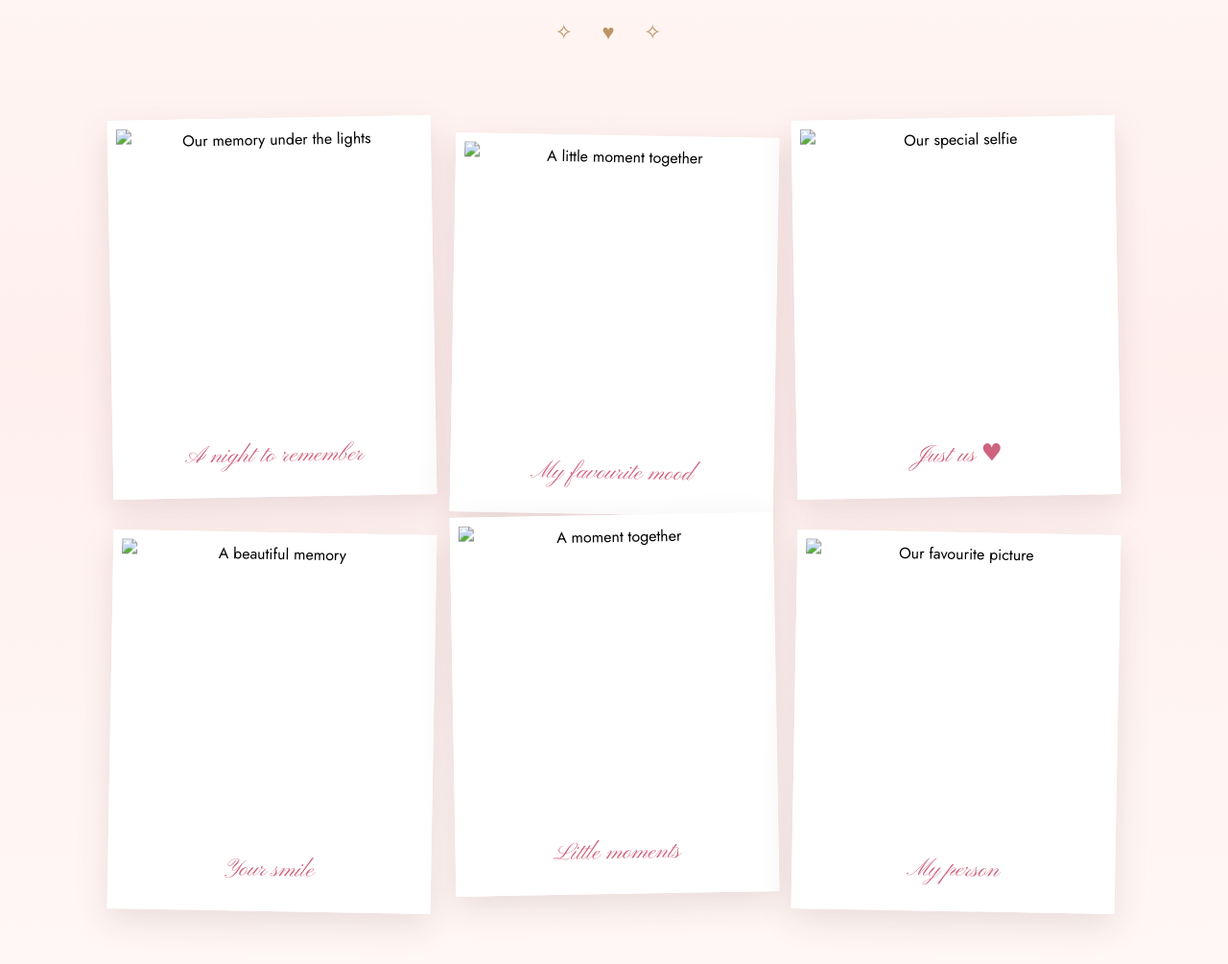
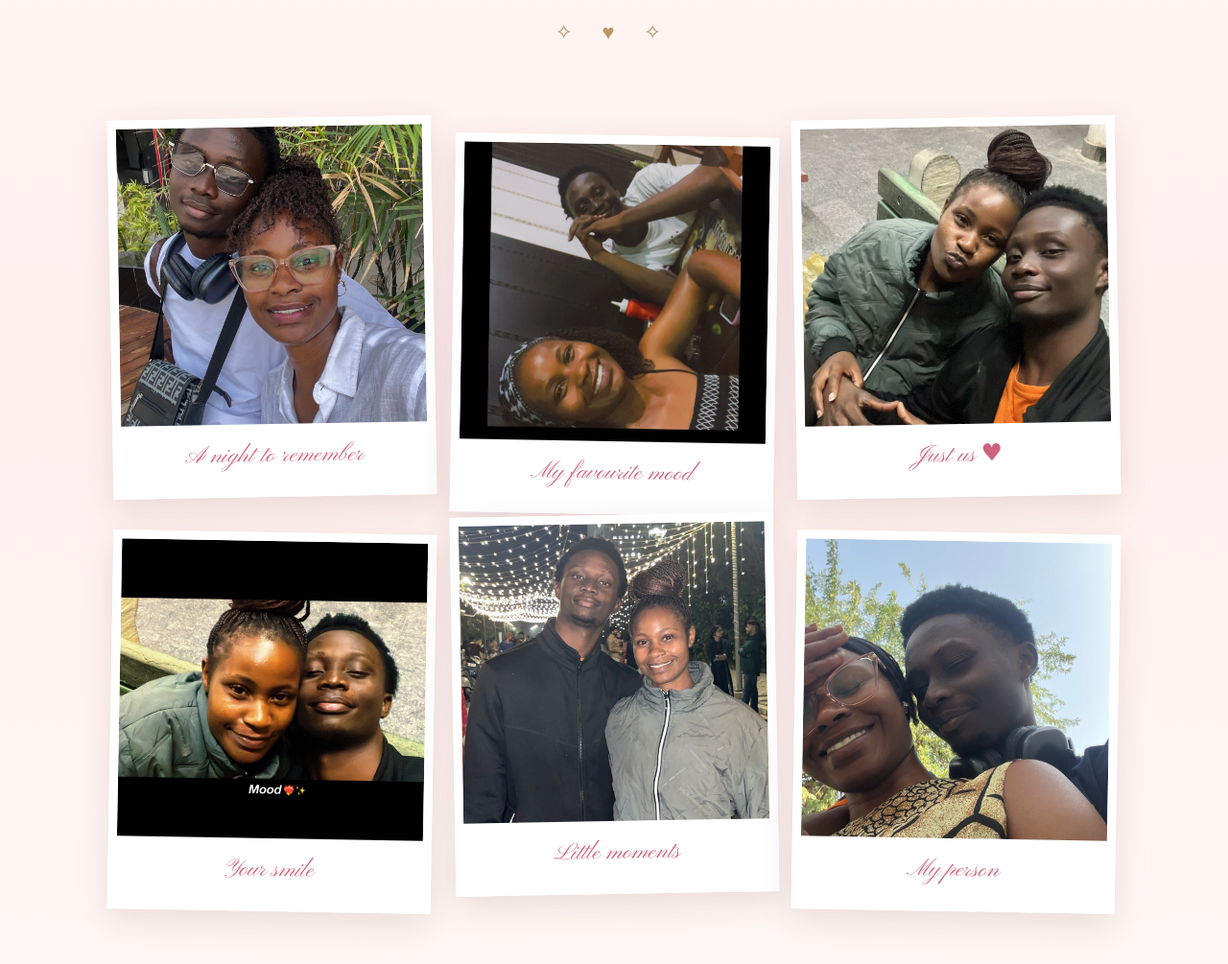
Before and after one commit to ANONYME-hker/anonyme, a plain HTML site: page INDEX.HTML in a window 1280 px wide. Shown: the part 2160-3165 px from the top of the page at 96% size. Drawn offline with nearby package versions, Linux system fonts and the light colour scheme.

Commit message:
Update INDEX.HTML

```diff
--- a/INDEX.HTML
+++ b/INDEX.HTML
@@ -537,32 +537,32 @@ footer small {
 
   <div class="gallery">
     <button class="photo">
-      <img src="images/IMG_5471.jpeg" alt="Our memory under the lights" loading="lazy">
+      <img src="images/IMG_5471.jpg" alt="Our memory under the lights" loading="lazy">
       <span>A night to remember</span>
     </button>
 
     <button class="photo">
-      <img src="images/IMG_5411.jpeg" alt="A little moment together" loading="lazy">
+      <img src="images/IMG_5411.jpg" alt="A little moment together" loading="lazy">
       <span>My favourite mood</span>
     </button>
 
     <button class="photo">
-      <img src="images/IMG_5409.jpeg" alt="Our special selfie" loading="lazy">
+      <img src="images/IMG_5409.jpg" alt="Our special selfie" loading="lazy">
       <span>Just us ♥</span>
     </button>
 
     <button class="photo">
-      <img src="images/IMG_4966.jpeg" alt="A beautiful memory" loading="lazy">
+      <img src="images/IMG_4966.jpg" alt="A beautiful memory" loading="lazy">
       <span>Your smile</span>
     </button>
 
     <button class="photo">
-      <img src="images/IMG_4524.jpeg" alt="A moment together" loading="lazy">
+      <img src="images/IMG_4524.jpg" alt="A moment together" loading="lazy">
       <span>Little moments</span>
     </button>
 
     <button class="photo">
-      <img src="images/IMG_3838.jpeg" alt="Our favourite picture" loading="lazy">
+      <img src="images/IMG_3838.jpg" alt="Our favourite picture" loading="lazy">
       <span>My person</span>
     </button>
   </div>
```
